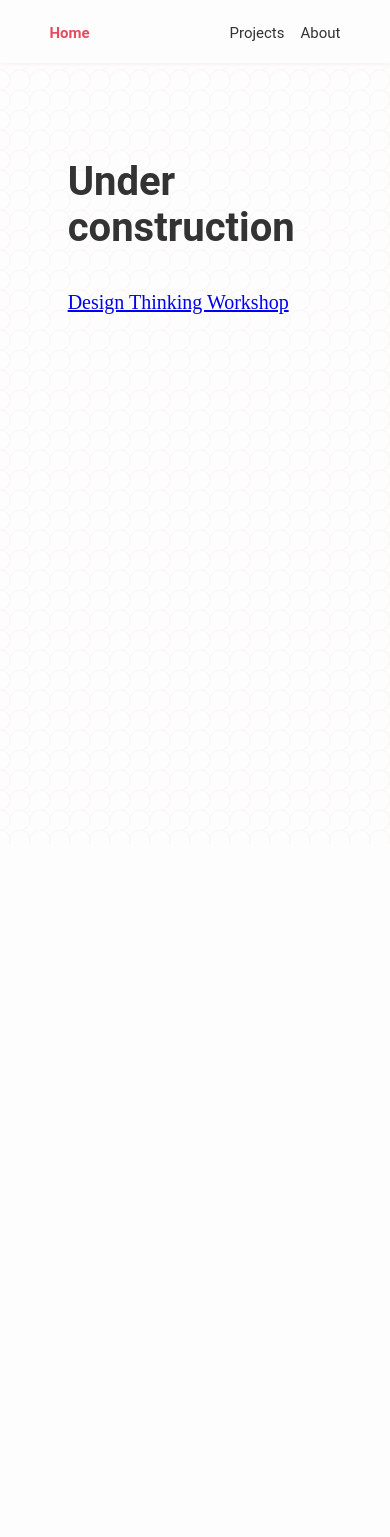
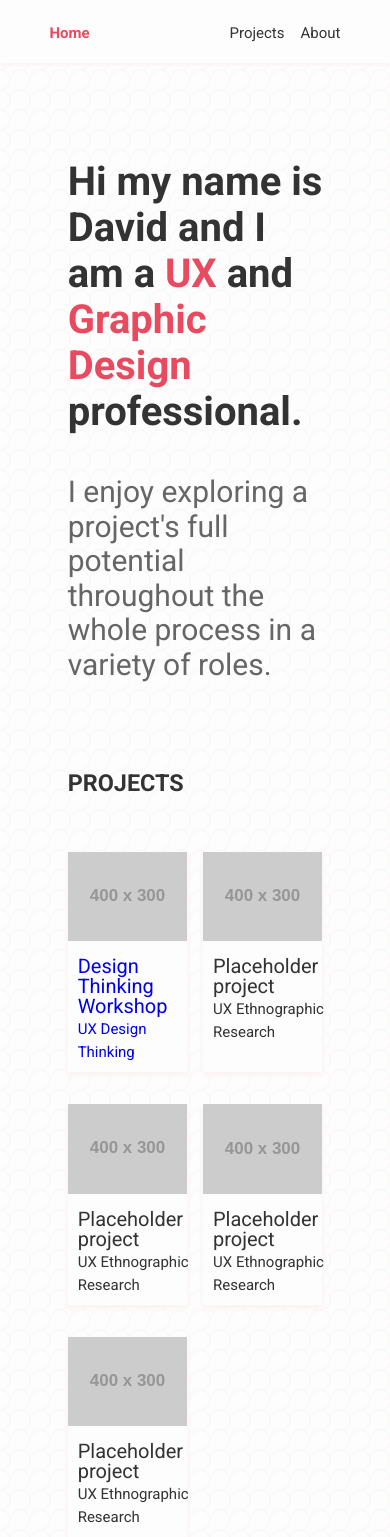
Before and after one commit to davidjspencer/portfolio, a plain HTML site: page index.html in a window 390 px wide. Before the commit the page ends 844 px from the top, so only its background shows below. Drawn offline with nearby package versions, Linux system fonts and the light colour scheme; placeholder pictures from the web are drawn by us.

Commit message:
cards and sass file separation

```diff
--- a/css/main.scss
+++ b/css/main.scss
@@ -47,6 +47,9 @@ h1 {
   font-family: var(--heading);
   font-weight: 700;
   margin: 2em 0 1em;
+  span {
+    color: var(--accent);
+  }
 }
 h2 {
   font-family: var(--heading);
@@ -109,7 +112,7 @@ nav {
 .hero {
   span {
     font-size: 1em;
-    font-family: var(--copy);
+    // font-family: var(--copy);
     color: var(--accent);
   }
 }
@@ -128,102 +131,64 @@ section ul {
     }
   }
 }
-@media only screen and (max-device-width : 569px) {
-  body {
-    grid-template-columns: var(--gcg) repeat(4,1fr) var(--gcg);
-    grid-gap: var(--grg) var(--gcg);
+.projects {
+  display: grid;
+  grid-template-columns: repeat(12, 1fr);
+  grid-gap: calc(2 * var(--grg)) var(--gcg);
+  h3 {
+    grid-column: 1 / span 12;
   }
-  h1 {
-    font-size: 2em;
-    line-height: 1.1em;
-  }
-  nav {
-    grid-column: 1 /span 6;
-    ul  {
-      display: grid;
-      grid-template-columns: var(--gcg) repeat(4,1fr) var(--gcg);
-      grid-gap: var(--grg) var(--gcg);
-      li {
+  .card {
+    grid-column: span 4;
+    width: 100%;
+    background: var(--background-light);
+    box-shadow: 0 3px 6px var(--background-darker), 0 3px 6px var(--background-darker);
 
-        &:first-child {
-          grid-column: 2;
-        }
-        &:nth-child(2) {
-          grid-column: 4;
-        }
-        &:nth-child(3) {
-          grid-column: 5;
-        }
+    // Card Effect
+    transition: transform .25s;
+
+    &::after {
+      position: absolute;
+      top: 0;
+      left: 0;
+      width: 100%;
+      height: 100%;
+      transition: opacity 2s cubic-bezier(.165, .84, .44, 1);
+      box-shadow: 0 8px 17px 0 rgba(0, 0, 0, .2), 0 6px 20px 0 rgba(0, 0, 0, .15);
+      content: '';
+      opacity: 0;
+      z-index: -1;
+    }
+
+    &:hover,
+    &:focus {
+      transform: scale3d(1.006, 1.006, 1);
+
+      &::after {
+        opacity: 1;
       }
     }
-  }
-  section {
-    grid-column: 2 /span 4;
-  }
-}
-
-@media only screen and (min-device-width : 570px) and (max-device-width : 694px) {
-  body {
-    grid-template-columns: repeat(12, 1fr);
-    grid-gap: var(--grg) var(--gcg);
-  }
-  nav {
-    grid-column: 1 / span 12;
-
-    ul  {
-      display: grid;
-      grid-template-columns: repeat(12, 1fr);
-      grid-gap: var(--grg) var(--gcg);
-      padding: 0;
-      li {
-
-        a {
-
-        }
-        &:first-child {
-          grid-column: 2;
-          text-align: left;
-        }
-        &:nth-child(2) {
-          grid-column: 10;
-        }
+    // End Car Effect
+    img {
+      width: 100%;
+      height: auto;
+    }
+    a {
+      text-decoration: none;
+    }
+    .card-text {
+      padding: .5em;
+      vertical-align: middle;
+      font-family: var(--heading);
+      p {
+        margin: 0;
+        line-height: 1em;
+      }
+      span {
+        font-size: .75em;
+        margin-right: .25em;
       }
     }
-  }
-  section {
-    grid-column: 2 / span 10;
-  }
-}
-@media only screen and (min-device-width : 695px) and (max-device-width : 819px) {
-  body {
-    grid-template-columns: repeat(12, 1fr);
-    grid-gap: var(--grg) var(--gcg);
-  }
-  nav {
-    grid-column: 1 / span 12;
-
-    ul  {
-      display: grid;
-      grid-template-columns: repeat(12, 1fr);
-      grid-gap: var(--grg) var(--gcg);
-      padding: 0;
-      li {
-
-        a {
-
-        }
-        &:first-child {
-          grid-column: 3;
-          text-align: left;
-        }
-        &:nth-child(2) {
-          grid-column: 9;
-        }
-      }
-    }
-  }
-  section {
-    grid-column: 3 / span 8;
   }
 }
 
@@ -266,3 +231,5 @@ section ul {
   width: 100%;
   height: auto;
 }
+@import 'small';
+@import 'medium';
--- /dev/null
+++ b/css/medium.scss
@@ -0,0 +1,65 @@
+@media only screen and (min-device-width : 570px) and (max-device-width : 694px) {
+  body {
+    grid-template-columns: repeat(12, 1fr);
+    grid-gap: var(--grg) var(--gcg);
+  }
+  nav {
+    grid-column: 1 / span 12;
+    ul  {
+      display: grid;
+      grid-template-columns: repeat(12, 1fr);
+      grid-gap: var(--grg) var(--gcg);
+      padding: 0;
+      li {
+        &:first-child {
+          grid-column: 2;
+          text-align: left;
+        }
+        &:nth-child(2) {
+          grid-column: 10;
+        }
+      }
+    }
+  }
+  section {
+    grid-column: 2 / span 10;
+  }
+  .projects {
+    .card {
+      grid-column: span 6;
+    }
+  }
+}
+@media only screen and (min-device-width : 695px) and (max-device-width : 819px) {
+  body {
+    grid-template-columns: repeat(12, 1fr);
+    grid-gap: var(--grg) var(--gcg);
+  }
+  nav {
+    grid-column: 1 / span 12;
+
+    ul  {
+      display: grid;
+      grid-template-columns: repeat(12, 1fr);
+      grid-gap: var(--grg) var(--gcg);
+      padding: 0;
+      li {
+        &:first-child {
+          grid-column: 3;
+          text-align: left;
+        }
+        &:nth-child(2) {
+          grid-column: 9;
+        }
+      }
+    }
+  }
+  section {
+    grid-column: 3 / span 8;
+  }
+  .projects {
+    .card {
+      grid-column: span 6;
+    }
+  }
+}
--- /dev/null
+++ b/css/small.scss
@@ -0,0 +1,53 @@
+@media only screen and (max-device-width : 569px) {
+  body {
+    grid-template-columns: var(--gcg) repeat(4,1fr) var(--gcg);
+    grid-gap: var(--grg) var(--gcg);
+  }
+  h1 {
+    font-size: 2em;
+    line-height: 1.1em;
+  }
+  nav {
+    grid-column: 1 /span 6;
+    ul  {
+      display: grid;
+      grid-template-columns: var(--gcg) repeat(4,1fr) var(--gcg);
+      grid-gap: var(--grg) var(--gcg);
+      li {
+
+        &:first-child {
+          grid-column: 2;
+        }
+        &:nth-child(2) {
+          grid-column: 4;
+        }
+        &:nth-child(3) {
+          grid-column: 5;
+        }
+      }
+    }
+  }
+  section {
+    grid-column: 2 /span 4;
+  }
+  .projects {
+    .card {
+      grid-column: span 12;
+      img {
+      }
+      a {
+      }
+      .card-text {
+        //padding: .5em;
+        p {
+          //margin: 0;
+          //line-height: 1em;
+        }
+        span {
+          //font-size: .75em;
+          //margin-right: .25em;
+        }
+      }
+    }
+  }
+}
--- a/index.html
+++ b/index.html
@@ -7,19 +7,72 @@
   <title>David Spencer | UX</title>
   <link rel="stylesheet" href="/css/normalize.css">
   <link rel="stylesheet" href="/css/main.css">
+  <link href="https://fonts.googleapis.com/css?family=EB+Garamond:400,700|Roboto:300,400,700" rel="stylesheet">
 
 </head>
 <body>
   <nav>
     <ul>
       <li><a class="current" href="index.html">Home</a></li>
-      <li><a class="projects" href="design-thinking-workshop.html">Projects</a></li>
-      <li><a class="about" href="#">About</a></li>
+      <li><a class="" href="design-thinking-workshop.html">Projects</a></li>
+      <li><a class="" href="#">About</a></li>
     </ul>
   </nav>
-  <section>
-    <h1>Under construction</h1>
-    <a href="design-thinking-workshop.html">Design Thinking Workshop</a>
+  <section class="hero">
+    <!-- <h1>Under construction</h1> -->
+    <h1>Hi my name is David and I am a <span>UX</span> and <span>Graphic Design</span> professional.</h1>
+    <h2>I enjoy exploring a project's full potential throughout the whole process in a variety of roles.</h2>
+  </section>
+  <section class="projects">
+    <h3>Projects</h3>
+    <!-- <a class="card" href="design-thinking-workshop.html">Design Thinking Workshop</a> -->
+    <div class="card">
+      <a href="design-thinking-workshop.html">
+        <div class="card-img">
+          <img src="https://via.placeholder.com/400x300" alt="">
+        </div>
+        <div class="card-text">
+          <p>Design Thinking Workshop</p>
+          <span>UX</span><span>Design Thinking</span>
+        </div>
+      </a>
+    </div>
+    <div class="card">
+      <div class="card-img">
+        <img src="https://via.placeholder.com/400x300" alt="">
+      </div>
+      <div class="card-text">
+        <p>Placeholder project</p>
+        <span>UX</span><span>Ethnographic Research<span>
+      </div>
+    </div>
+    <div class="card">
+      <div class="card-img">
+        <img src="https://via.placeholder.com/400x300" alt="">
+      </div>
+      <div class="card-text">
+        <p>Placeholder project</p>
+        <span>UX</span><span>Ethnographic Research<span>
+      </div>
+    </div>
+    <div class="card">
+      <div class="card-img">
+        <img src="https://via.placeholder.com/400x300" alt="">
+      </div>
+      <div class="card-text">
+        <p>Placeholder project</p>
+        <span>UX</span><span>Ethnographic Research<span>
+      </div>
+    </div>
+    <div class="card">
+      <div class="card-img">
+        <img src="https://via.placeholder.com/400x300" alt="">
+      </div>
+      <div class="card-text">
+        <p>Placeholder project</p>
+        <span>UX</span><span>Ethnographic Research<span>
+      </div>
+    </div>
   </section>
 </body>
 </html>
```
Also changed, not shown: design-thinking-workshop.html (+2 -2 lines), css/main.css, 1 other file.
